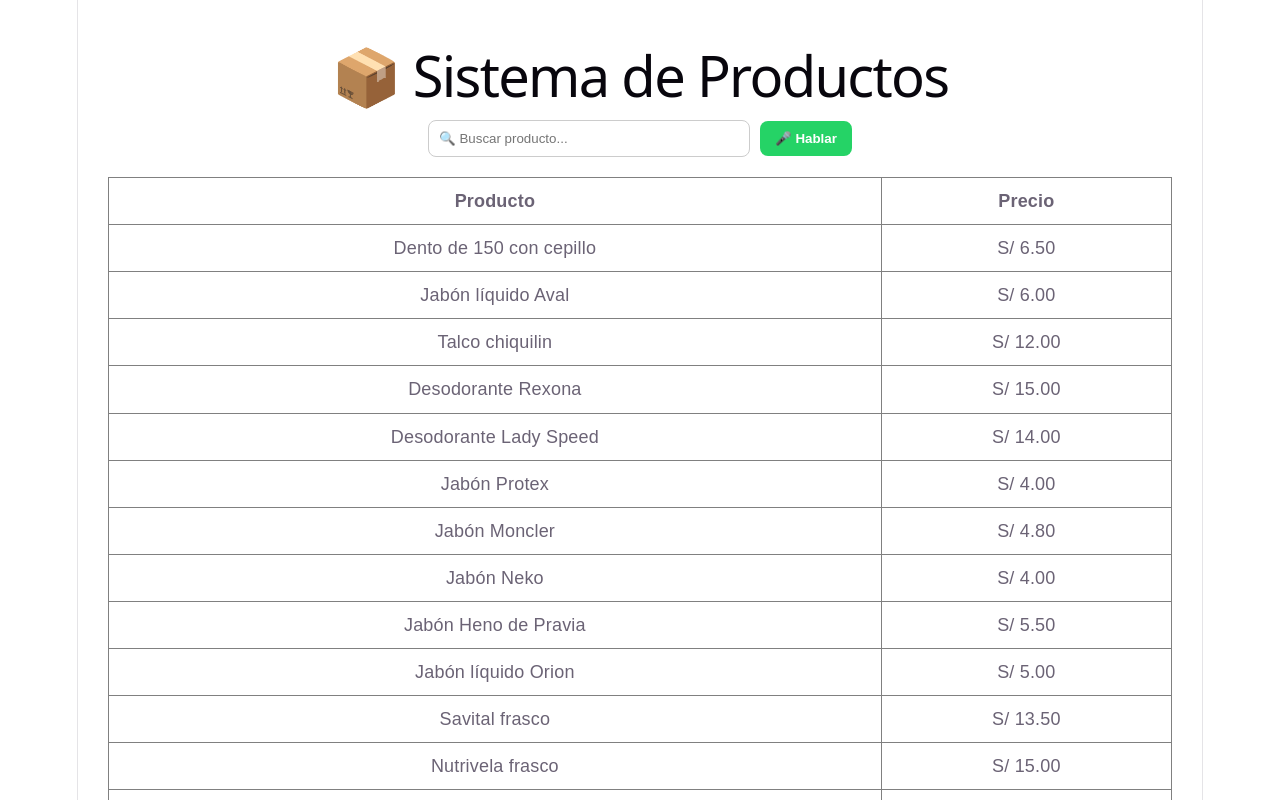
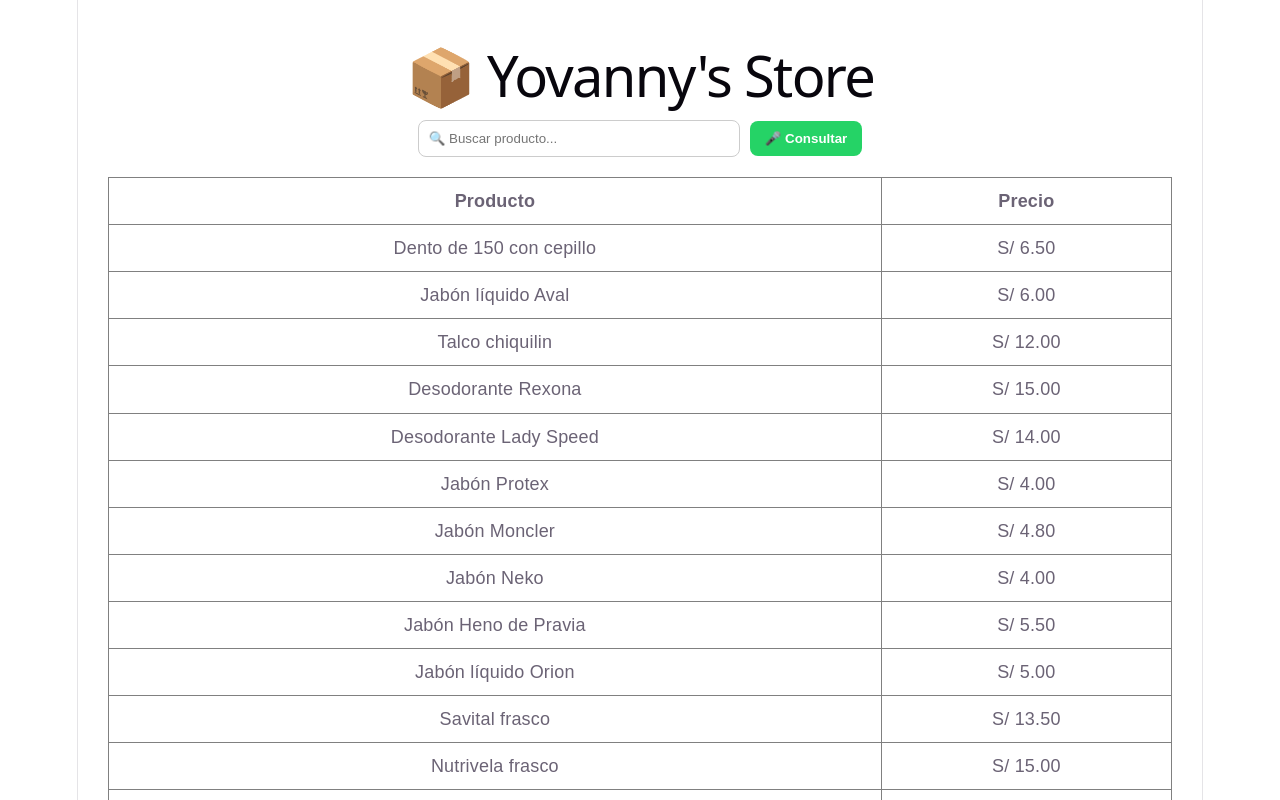
Before and after one commit to adrianchungalalupu-afk/Stuwar, a React (Vite) app: page / in a window 1280 px wide. Shown: the top 800 px of the page. Built offline with nearby package versions, Linux system fonts and the light colour scheme.

Commit message:
Agregué nuevos productos

```diff
--- a/src/App.jsx
+++ b/src/App.jsx
@@ -88,7 +88,7 @@
 );
   return (
     <div style={{ padding: "30px", fontFamily: "Arial" }}>
-      <h1>📦 Sistema de Productos</h1>
+      <h1>📦 Yovanny's Store</h1>
 <input
   type="text"
   placeholder="🔍 Buscar producto..."
@@ -115,7 +115,7 @@
     fontWeight: "bold"
   }}
 >
-  🎤 Hablar
+  🎤 Consultar
 </button>
 
       <table
```
